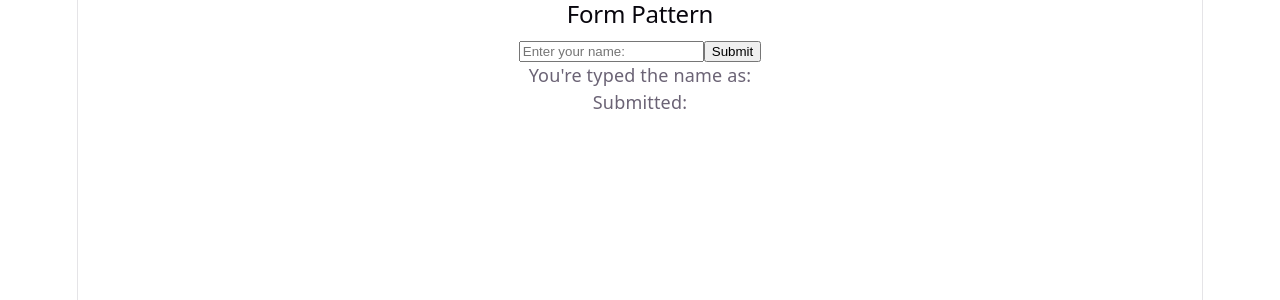
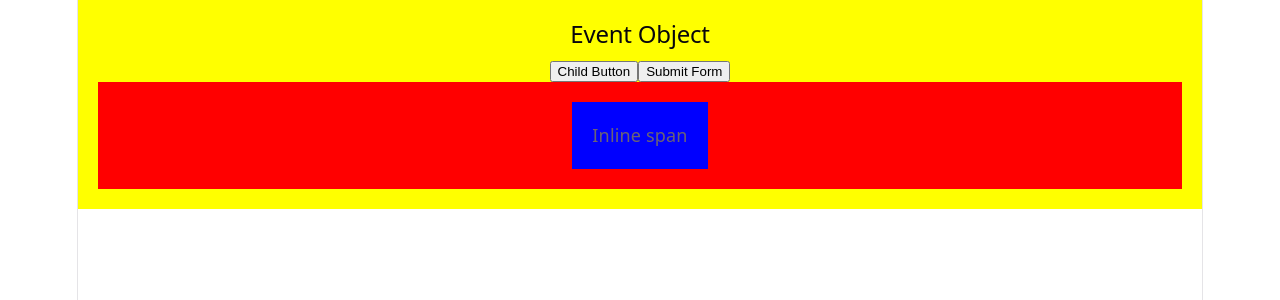
Before and after one commit to kavyashreev-official/MERN_Stu_FebMay26Mys, a React (Vite) app in the folder W10/D3/my-event-app/: page / in a window 1280 px wide. Shown: the top 300 px of the page. Built offline with nearby package versions, Linux system fonts and the light colour scheme.

Commit message:
Stop event propagation

```diff
--- a/W10/D3/my-event-app/src/App.jsx
+++ b/W10/D3/my-event-app/src/App.jsx
@@ -5,8 +5,8 @@
 import {UseCallbackEvents} from "./components/P5"
 import {EventDelegation} from "./components/P6"
 import {FormsPattern} from "./components/P7"
-// import {EventDelegation} from "./components/P6"
-// import {EventDelegation} from "./components/P6"
+import {KeyboardEvent} from "./components/P8"
+import {EventObj} from "./components/P9"
 
 function App() {
   return (
@@ -16,7 +16,9 @@
       {/* <PassingArguments /> */}
       {/* <UseCallbackEvents /> */}
       {/* <EventDelegation /> */}
-      <FormsPattern />
+      {/* <FormsPattern /> */}
+      {/* <KeyboardEvent /> */}
+      <EventObj />
     </>
   )
 }
--- /dev/null
+++ b/W10/D3/my-event-app/src/components/P9.jsx
@@ -0,0 +1,41 @@
+// Stop event propagation
+export function EventObj(){
+    const handleParentClick=(event)=>{
+        alert(`Parent clicked target:
+            ${event.target.tagName}
+            currentTarget: ${event.currentTarget.tagName}`);
+    };
+    const handleChildClick=(event)=>{
+        event.stopPropagation();
+        alert(`Child  clicked (propogation stopped)
+            target: ${event.target.tagName}
+            currentTarget: ${event.currentTarget.tagName}`);
+    };
+    // form submit handler
+    const handleSubmit=(event)=>{
+        event.preventDefault();
+        alert("Form submitted safely by reventing default refresh");
+    };
+    const handleBoxClick=(event)=>{
+        alert(`Box clicked
+            target: ${event.target.tagName}
+            currentTarget: ${event.currentTarget.tagName}`);
+    };
+    return(
+        <section onClick={handleParentClick}
+           style={{padding:'20px',backgroundColor:'yellow'}}
+        >
+        <h2>Event Object</h2>
+
+        <button onClick={handleChildClick}>Child Button</button>
+        <button onClick={handleSubmit}>Submit Form</button>
+
+        <div onClick={handleBoxClick}
+          style={{padding:'20px', backgroundColor:'red'}}>
+            <span style={{padding:'20px', backgroundColor:'blue',display:'inline-block'}}>
+                Inline span
+            </span>
+        </div>
+        </section>
+    )
+}
```
